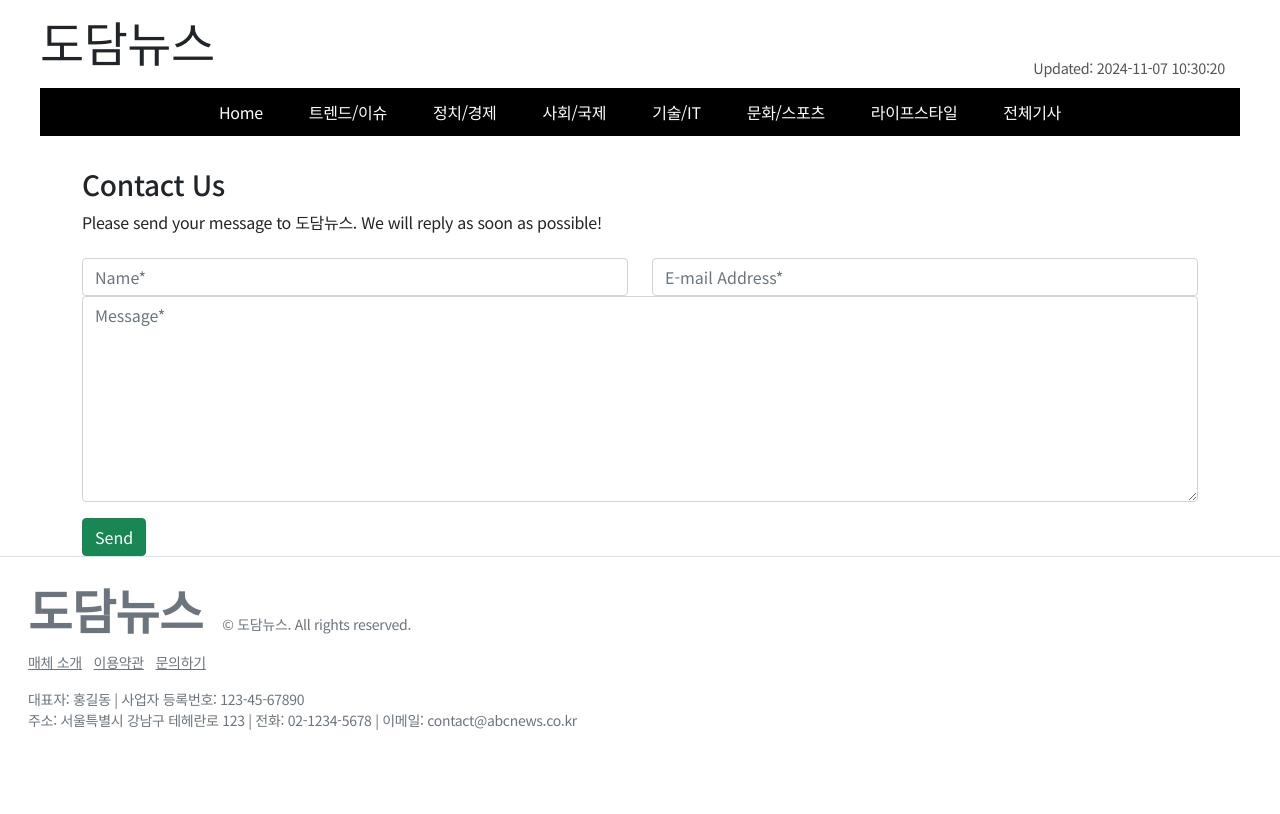
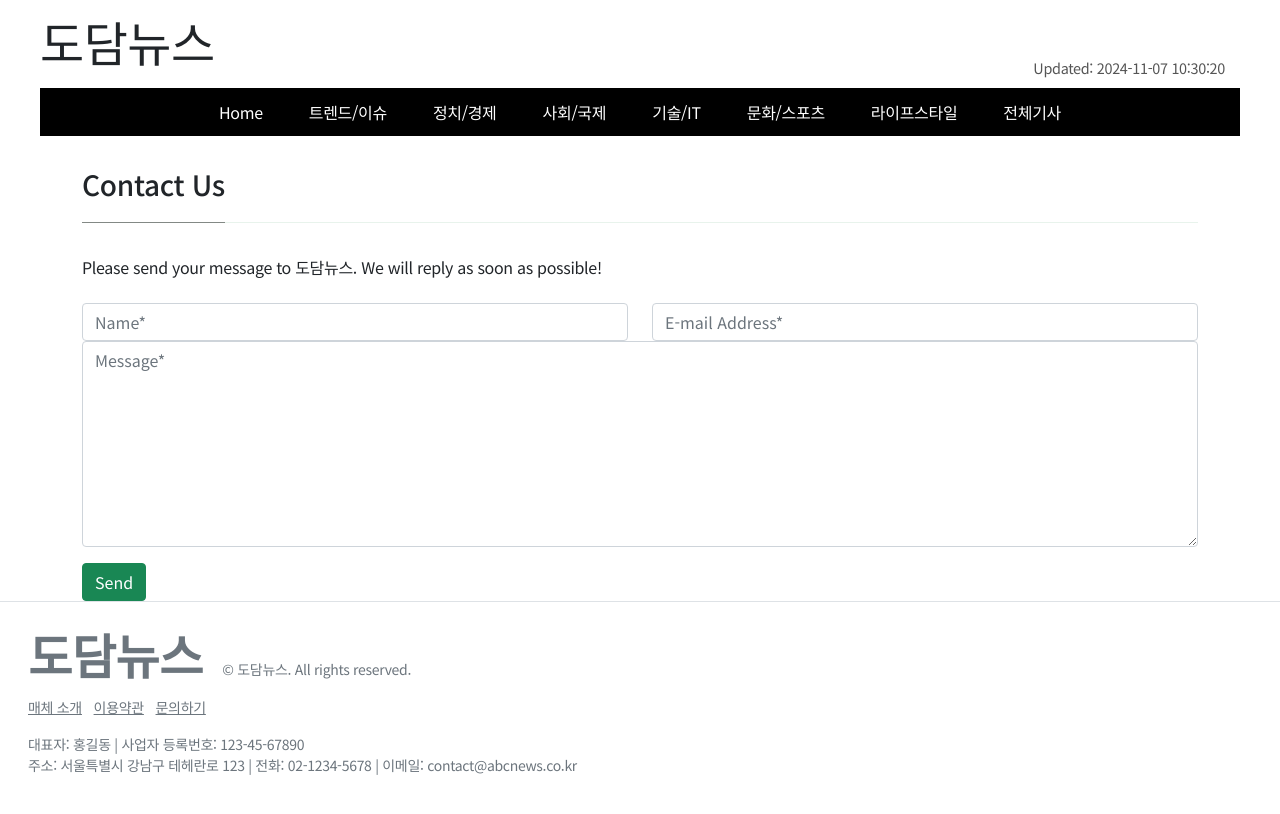
Before and after one commit to DongHakLee/donghaklee.github.io, a Jekyll site: the page built from _pages/contact-us.md, in a window 1280 px wide. Shown: the top 814 px of the page. Built offline with Jekyll 4.4.1, drawn with Linux system fonts in a browser that asks for light colours; nearby versions of some CDN libraries.

Commit message:
Deploy all pending articles

```diff
--- a/assets/css/main.css
+++ b/assets/css/main.css
@@ -212,10 +212,17 @@
   padding-right: 0px;
 }
 
+.article-headline {
+  white-space: normal; /* 자동 줄바꿈 허용 */
+  word-break: break-word;
+}
+
 .article-post p {
   padding-left: 15px;
   padding-right: 15px;
   font-size: 18px;
+  white-space: normal; /* 자동 줄바꿈 허용 */
+  word-break: break-word;
 }
 
 .article-post img {
@@ -392,3 +399,15 @@
   white-space: normal; /* 자동 줄바꿈 허용 */
   word-break: break-word;
 }
+
+.spanborder {
+  border-bottom: 1px solid #e8f3ec;
+  margin-bottom: 2rem;
+}
+
+.spanborder span {
+  border-bottom: 1px solid rgba(0, 0, 0, 0.44);
+  display: inline-block;
+  padding-bottom: 20px;
+  margin-bottom: -1px;
+}
```
Also changed, not shown: _posts/2024-11-07-19841034.md (+1 -1 lines).
